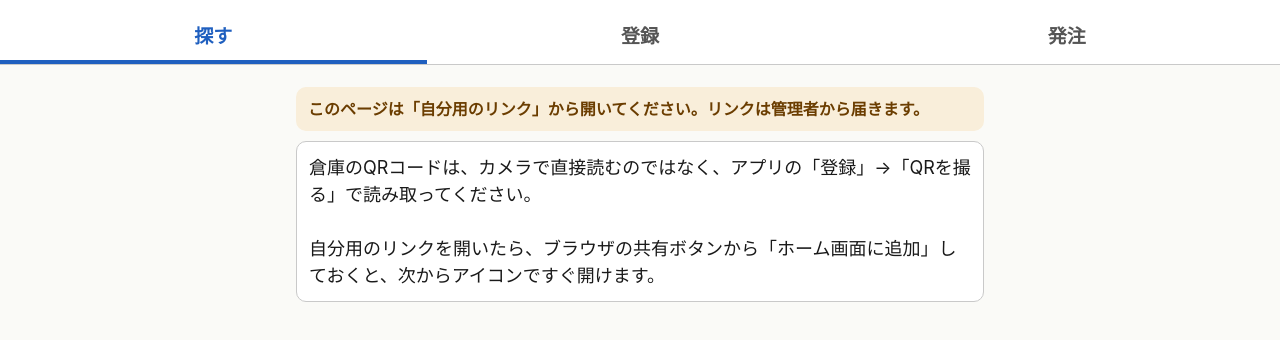
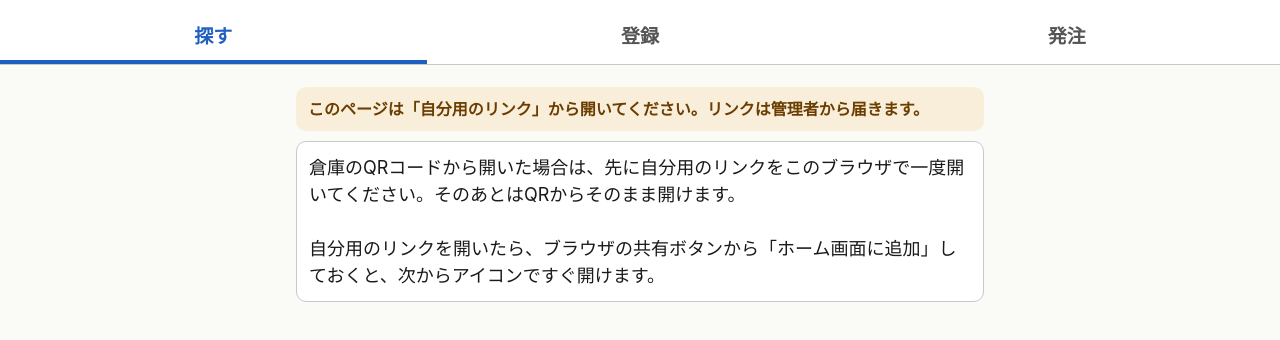
Before and after one commit to sugurudoffice-hue/Zaika-app, a plain HTML site: page index.html in a window 1280 px wide. Drawn offline with Linux system fonts and the light colour scheme.

Commit message:
QRから開いたときの案内を更新
Co-Authored-By: Claude Opus 5.5 <noreply@anthropic.com>
Claude-Session: https://claude.ai/code/session_013hxZbURYgqFiTFqgQk1Vep

```diff
--- a/index.html
+++ b/index.html
@@ -817,7 +817,7 @@
     var fresh = !!token;
     if (token) store('zk_token', token); else token = store('zk_token') || '';
     S.token = token;
-    if (!token) { $('#who').textContent = ''; $('#main').innerHTML = '<div class="msg warn">このページは「自分用のリンク」から開いてください。リンクは管理者から届きます。</div><div class="card">倉庫のQRコードは、カメラで直接読むのではなく、アプリの「登録」→「QRを撮る」で読み取ってください。<br><br>自分用のリンクを開いたら、ブラウザの共有ボタンから「ホーム画面に追加」しておくと、次からアイコンですぐ開けます。</div>'; return; }
+    if (!token) { $('#who').textContent = ''; $('#main').innerHTML = '<div class="msg warn">このページは「自分用のリンク」から開いてください。リンクは管理者から届きます。</div><div class="card">倉庫のQRコードから開いた場合は、先に自分用のリンクをこのブラウザで一度開いてください。そのあとはQRからそのまま開けます。<br><br>自分用のリンクを開いたら、ブラウザの共有ボタンから「ホーム画面に追加」しておくと、次からアイコンですぐ開けます。</div>'; return; }
     refreshBootstrap().then(function (r) {
       if (!r.ok) { $('#who').textContent = ''; return msg($('#main'), 'ng', r.message); }
       $('#who').textContent = S.me.氏名 + ' さん【テスト環境】';
```
